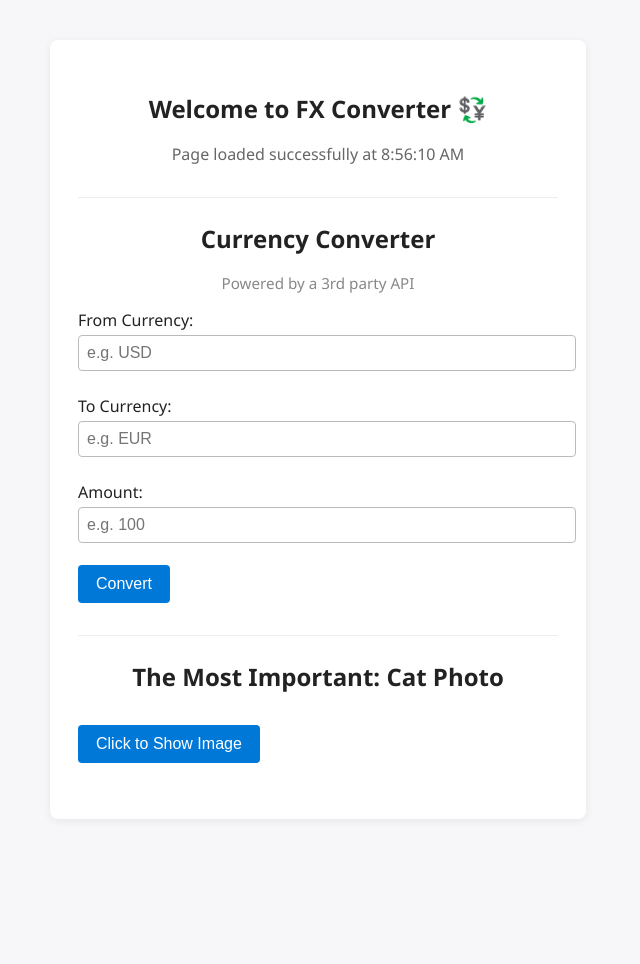
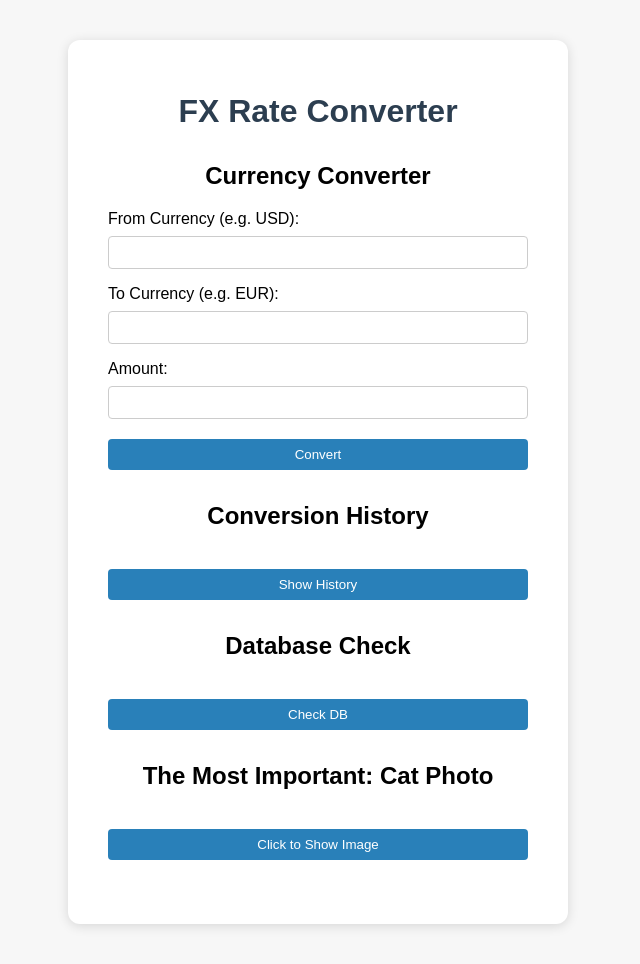
Before and after one commit to krzy288/fx-rate-converter, a FastAPI app: page / in a window 1280 px wide. Shown: the whole page, without its empty margins (322-962 px from the left). Before the commit the page ends 763 px from the top, so only its background shows below. Run offline with FastAPI, Linux system fonts and the light colour scheme.

Commit message:
Refactor frontend: move CSS/JS to static files, fix cat image display, clean up HTML

```diff
--- /dev/null
+++ b/backend/static/css/main.css
@@ -0,0 +1,16 @@
+body { font-family: Arial, sans-serif; background: #f7f7f7; }
+.container { max-width: 420px; margin: 40px auto; background: #fff; border-radius: 12px; box-shadow: 0 2px 12px #0002; padding: 2rem 2.5rem; }
+h1 { color: #2c3e50; text-align: center; margin-bottom: 2rem; }
+.section { margin-bottom: 2rem; }
+label { display: block; margin-top: 1rem; }
+input, select, button { margin-top: 0.5rem; padding: 0.5rem; border-radius: 4px; border: 1px solid #ccc; width: 100%; box-sizing: border-box; }
+button { background: #2980b9; color: #fff; border: none; cursor: pointer; width: 100%; margin-top: 1.2rem; }
+button:hover { background: #3498db; }
+#result, #db-status, #error-message { margin-top: 1rem; text-align: center; }
+table { width: 100%; border-collapse: collapse; margin-top: 1rem; }
+th, td { border: 1px solid #ddd; padding: 0.5rem; text-align: center; }
+th { background: #2980b9; color: #fff; }
+.loading { color: #888; }
+.error { color: #c0392b; }
+.success { color: #27ae60; }
+#fx-image { display: block; margin: 1.5rem auto; max-width: 100%; border-radius: 8px; box-shadow: 0 2px 8px #0001; }
--- a/backend/static/css/style.css
+++ /dev/null
@@ -1,86 +0,0 @@
-body {
-  font-family: 'Segoe UI', Arial, sans-serif;
-  background: #f7f7f9;
-  margin: 0;
-  padding: 0;
-  color: #222;
-}
-.container {
-  max-width: 480px;
-  margin: 40px auto;
-  background: #fff;
-  border-radius: 8px;
-  box-shadow: 0 2px 8px rgba(0,0,0,0.07);
-  padding: 32px 28px 24px 28px;
-}
-section {
-  margin-bottom: 32px;
-}
-h1, h2 {
-  text-align: center;
-  margin-bottom: 18px;
-}
-.api-note {
-  text-align: center;
-  color: #888;
-  font-size: 0.95em;
-  margin-bottom: 10px;
-}
-form label {
-  display: block;
-  margin-top: 16px;
-  margin-bottom: 4px;
-  font-weight: 500;
-}
-form input[type="text"],
-form input[type="number"] {
-  width: 100%;
-  padding: 8px;
-  border: 1px solid #bbb;
-  border-radius: 4px;
-  margin-bottom: 8px;
-  font-size: 1em;
-}
-button[type="submit"], button {
-  background: #0078d7;
-  color: #fff;
-  border: none;
-  border-radius: 4px;
-  padding: 10px 18px;
-  font-size: 1em;
-  cursor: pointer;
-  margin-top: 14px;
-  transition: background 0.2s;
-}
-button[type="submit"]:hover, button:hover {
-  background: #005fa3;
-}
-#result-box {
-  background: #eaf6ff;
-  border: 1px solid #b3d8fd;
-  border-radius: 4px;
-  margin-top: 22px;
-  padding: 14px;
-  display: none;
-  text-align: center;
-}
-hr {
-  border: none;
-  border-top: 1px solid #eee;
-  margin: 32px 0 24px 0;
-}
-#image-container {
-  text-align: center;
-  margin-top: 18px;
-  display: none;
-}
-#fx-image {
-  max-width: 260px;
-  border-radius: 8px;
-  box-shadow: 0 1px 6px rgba(0,0,0,0.08);
-}
-#message {
-  text-align: center;
-  color: #666;
-  margin-bottom: 18px;
-}
--- a/backend/static/js/app.js
+++ /dev/null
@@ -1,26 +0,0 @@
-document.getElementById('converter-form').addEventListener('submit', async function (e) {
-  e.preventDefault();
-
-  const from = document.getElementById('from').value.toUpperCase();
-  const to = document.getElementById('to').value.toUpperCase();
-  const amount = document.getElementById('amount').value;
-
-  const resultBox = document.getElementById('result-box');
-  const resultText = document.getElementById('result');
-
-  try {
-    const response = await fetch(`/convert?from_currency=${from}&to_currency=${to}&amount=${amount}`);
-    const data = await response.json();
-
-    if (response.ok) {
-      resultText.textContent = `${amount} ${from} = ${data.converted} ${to}`;
-    } else {
-      resultText.textContent = `Error: ${data.detail}`;
-    }
-
-    resultBox.style.display = 'block';
-  } catch (error) {
-    resultText.textContent = '❌ Failed to fetch conversion.';
-    resultBox.style.display = 'block';
-  }
-});
--- /dev/null
+++ b/backend/static/js/main.js
@@ -0,0 +1,90 @@
+document.addEventListener('DOMContentLoaded', function() {
+  // --- Currency Converter ---
+  document.getElementById('convert-form').addEventListener('submit', async function(e) {
+    e.preventDefault();
+    document.getElementById('result').textContent = '';
+    document.getElementById('error-message').textContent = '';
+    const from = document.getElementById('from_currency').value.trim();
+    const to = document.getElementById('to_currency').value.trim();
+    const amount = document.getElementById('amount').value;
+    if (!from || !to || !amount) return;
+    document.getElementById('convert-btn').disabled = true;
+    try {
+      const res = await fetch(`/convert?from_currency=${from}&to_currency=${to}&amount=${amount}`);
+      if (!res.ok) throw new Error((await res.json()).detail || 'Conversion failed');
+      const data = await res.json();
+      document.getElementById('result').innerHTML = `
+        <div class="success">
+          <b>${data.amount} ${data.from}</b> = <b>${data.converted} ${data.to}</b><br>
+          Rate: <b>${data.rate}</b><br>
+          Date: <b>${data.date}</b>
+        </div>
+      `;
+    } catch (err) {
+      document.getElementById('error-message').textContent = err.message;
+    } finally {
+      document.getElementById('convert-btn').disabled = false;
+    }
+  });
+
+  // --- Conversion History ---
+  const showHistoryBtn = document.getElementById('show-history-btn');
+  const refreshHistoryBtn = document.getElementById('refresh-history-btn');
+  const historyTable = document.getElementById('history-table');
+  const historyLoading = document.getElementById('history-loading');
+  function renderHistory(rows) {
+    const tbody = historyTable.querySelector('tbody');
+    tbody.innerHTML = '';
+    rows.forEach(row => {
+      const tr = document.createElement('tr');
+      tr.innerHTML = `
+        <td>${row.id}</td>
+        <td>${row.from_currency}</td>
+        <td>${row.to_currency}</td>
+        <td>${row.amount}</td>
+        <td>${row.rate}</td>
+        <td>${row.converted}</td>
+        <td>${row.date}</td>
+      `;
+      tbody.appendChild(tr);
+    });
+  }
+  async function fetchHistory() {
+    historyLoading.textContent = 'Loading...';
+    historyTable.style.display = 'none';
+    try {
+      const res = await fetch('/history');
+      if (!res.ok) throw new Error('Failed to fetch history');
+      const rows = await res.json();
+      renderHistory(rows);
+      historyTable.style.display = '';
+      historyLoading.textContent = '';
+      refreshHistoryBtn.style.display = '';
+    } catch (err) {
+      historyLoading.textContent = err.message;
+    }
+  }
+  showHistoryBtn.addEventListener('click', fetchHistory);
+  refreshHistoryBtn.addEventListener('click', fetchHistory);
+
+  // --- DB Check ---
+  document.getElementById('db-check-btn').addEventListener('click', async function() {
+    const dbStatus = document.getElementById('db-status');
+    dbStatus.textContent = 'Checking...';
+    try {
+      const res = await fetch('/db-check');
+      if (!res.ok) throw new Error((await res.json()).detail || 'DB check failed');
+      const data = await res.json();
+      dbStatus.innerHTML = `<span class="success">${data.status} (Rows: ${data.result["count(*)"]})</span>`;
+    } catch (err) {
+      dbStatus.innerHTML = `<span class="error">${err.message}</span>`;
+    }
+  });
+
+  // --- Cat Image ---
+  document.getElementById('show-cat-btn').addEventListener('click', function() {
+    var img = document.getElementById('fx-image');
+    img.style.display = 'block';
+    this.style.display = 'none';
+  });
+});
--- a/backend/static/js/welcome.js
+++ /dev/null
@@ -1,11 +0,0 @@
-window.onload = function () {
-    const messageBox = document.getElementById("message");
-    const now = new Date().toLocaleTimeString();
-    messageBox.innerText = `Page loaded successfully at ${now}`;
-};
-
-
-function showImage() {
-  const container = document.getElementById('image-container');
-  container.style.display = 'block';
-}
--- a/backend/templates/index.html
+++ b/backend/templates/index.html
@@ -1,55 +1,66 @@
 <!DOCTYPE html>
 <html lang="en">
 <head>
-  <meta charset="UTF-8">
-  <title>FX Converter App</title>
-  <link rel="stylesheet" href="/static/css/style.css">
+    <meta charset="UTF-8">
+    <meta name="viewport" content="width=device-width, initial-scale=1.0">
+    <title>FX Rate Converter</title>
+    <link rel="stylesheet" href="/static/css/style.css">
+    <link rel="stylesheet" href="/static/css/main.css">
 </head>
 <body>
   <div class="container">
+    <h1>FX Rate Converter</h1>
+    <div class="section" id="converter-section">
+      <h2 style="text-align:center;">Currency Converter</h2>
+      <form id="convert-form">
+        <label for="from_currency">From Currency (e.g. USD):</label>
+        <input type="text" id="from_currency" name="from_currency" maxlength="3" required>
+        <label for="to_currency">To Currency (e.g. EUR):</label>
+        <input type="text" id="to_currency" name="to_currency" maxlength="3" required>
+        <label for="amount">Amount:</label>
+        <input type="number" id="amount" name="amount" min="0.01" step="0.01" required>
+        <button type="submit" id="convert-btn">Convert</button>
+      </form>
+      <div id="result"></div>
+      <div id="error-message" class="error"></div>
+    </div>
 
-    <section>
-      <h1>Welcome to FX Converter 💱</h1>
-      <p id="message">Loading message...</p>
-    </section>
+    <div class="section" id="history-section">
+      <h2 style="text-align:center;">Conversion History</h2>
+      <button id="show-history-btn">Show History</button>
+      <button id="refresh-history-btn" style="display:none;">Refresh</button>
+      <div id="history-loading" class="loading"></div>
+      <table id="history-table" style="display:none;">
+        <thead>
+          <tr>
+            <th>ID</th>
+            <th>From</th>
+            <th>To</th>
+            <th>Amount</th>
+            <th>Rate</th>
+            <th>Converted</th>
+            <th>Date</th>
+          </tr>
+        </thead>
+        <tbody></tbody>
+      </table>
+    </div>
 
-    <hr>
+    <div class="section" id="db-section">
+      <h2 style="text-align:center;">Database Check</h2>
+      <button id="db-check-btn">Check DB</button>
+      <div id="db-status"></div>
+    </div>
 
-    <section>
-      <h2>Currency Converter</h2>
-      <div class="api-note">Powered by a 3rd party API</div>
-      <form id="converter-form">
-        <label for="from">From Currency:</label>
-        <input type="text" id="from" name="from" placeholder="e.g. USD" required>
-
-        <label for="to">To Currency:</label>
-        <input type="text" id="to" name="to" placeholder="e.g. EUR" required>
-
-        <label for="amount">Amount:</label>
-        <input type="number" id="amount" name="amount" placeholder="e.g. 100" step="0.01" required>
-
-        <button type="submit">Convert</button>
-      </form>
-
-      <div id="result-box">
-        <h3>Conversion Result</h3>
-        <p id="result" style="font-weight: bold;"></p>
+    <div class="section" id="cat-section">
+      <h2 style="text-align:center;">The Most Important: Cat Photo</h2>
+      <div id="image-container" style="text-align:center;">
+        <img id="fx-image" src="/static/img/rudy.jpg" alt="FX Logo" style="display:none; max-width:100%; border-radius:8px; box-shadow:0 2px 8px #0001;" />
       </div>
-    </section>
-
-    <hr>
-
-    <section>
-      <h2>The Most Important: Cat Photo</h2>
-      <button onclick="showImage()">Click to Show Image</button>
-      <div id="image-container">
-        <img id="fx-image" src="/static/img/rudy.jpg" alt="FX Logo">
-      </div>
-    </section>
-
+      <button id="show-cat-btn" style="width:100%;">Click to Show Image</button>
+    </div>
   </div>
 
-  <script src="/static/js/welcome.js"></script>
-  <script src="/static/js/app.js"></script>
+    <script src="/static/js/main.js"></script>
 </body>
 </html>
```
